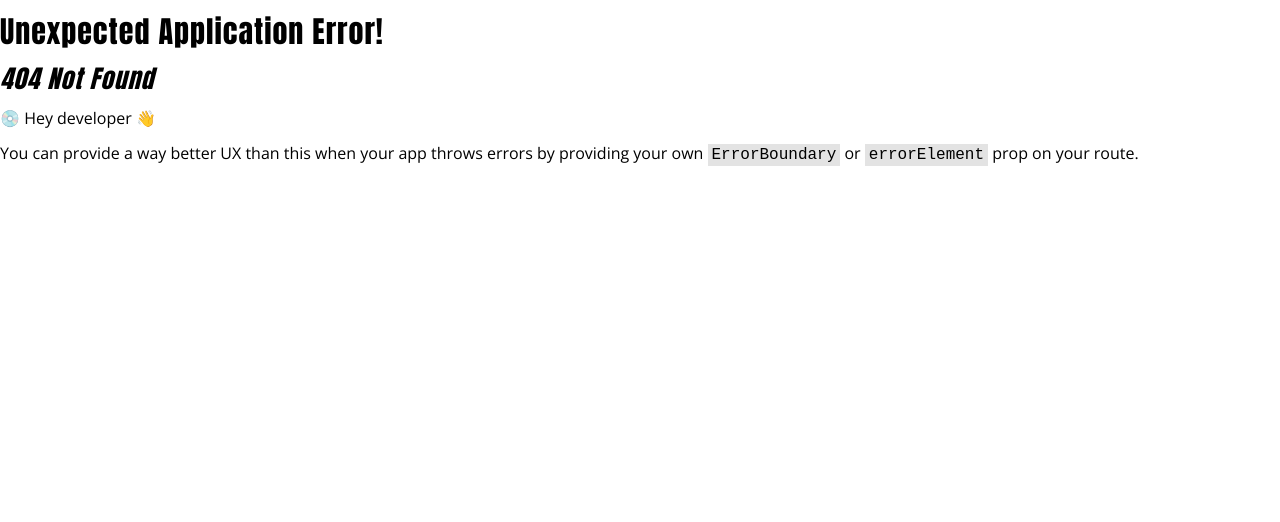
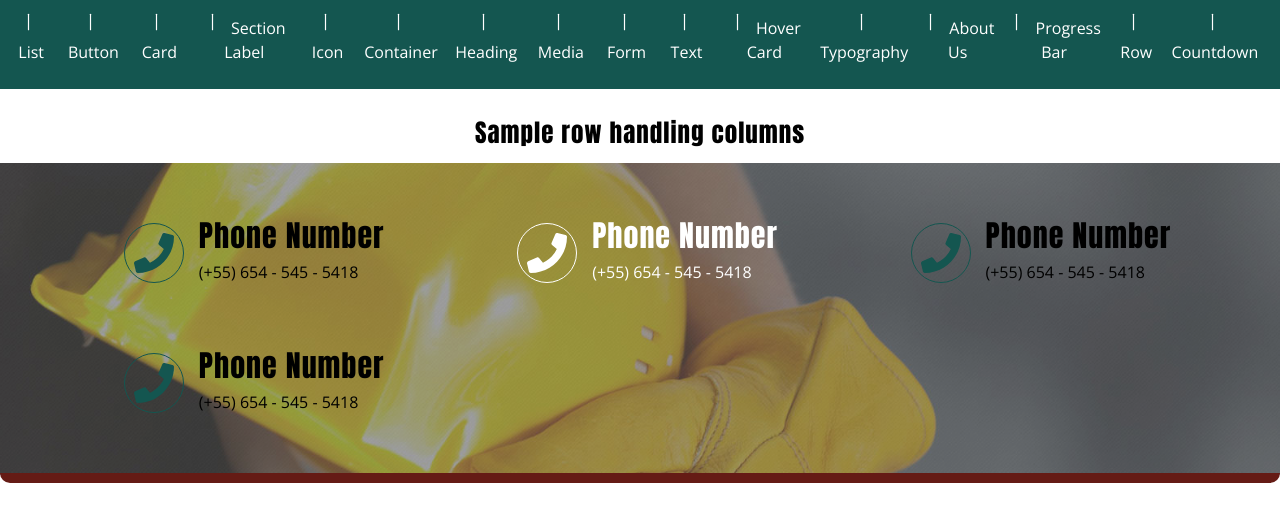
Before and after one commit to nrmndev/nrmndev-fw, a React (Vite) app: page /row in a window 1280 px wide. Before the commit this address had no page. Shown: the top 522 px of the page. Built offline with nearby package versions, Linux system fonts and the light colour scheme.

Commit message:
added sample component

```diff
--- a/src/routing/Index.tsx
+++ b/src/routing/Index.tsx
@@ -17,6 +17,7 @@ import SampleMainNavigation from "./SampleComponents/SampleMainNav";
 import SampleHeroBanner from "./SampleComponents/SampleHero";
 import SampleTypography from "./SampleComponents/SampleTypography";
 import SampleCard from "./SampleComponents/SampleCard";
+import SampleRow from "./SampleComponents/SampleRow";
 
 const router = createBrowserRouter([
   {
@@ -26,6 +27,10 @@ const router = createBrowserRouter([
       {
         path: "list",
         element: <SampleList />,
+      },
+      {
+        path: "row",
+        element: <SampleRow />,
       },
       {
         path: "card",
--- /dev/null
+++ b/src/routing/SampleComponents/SampleRow.tsx
@@ -0,0 +1,85 @@
+import heroBanner from "../../assets/hero_banner.jpg";
+
+import { Column, Container, Media, Row, Typography } from "@uiComponents";
+import { FaPhone } from "react-icons/fa";
+
+const SampleRow = () => {
+  return (
+    <>
+      <Typography as="h3" textAlign="center">
+        Sample row handling columns
+      </Typography>
+      <Container
+        border={{ bottom: 10, color: "secondary" }}
+        borderRadius={{ bottomLeft: 10, bottomRight: 10 }}
+        background={{ image: heroBanner, attachment: "fixed" }}
+        padding={"lg"}
+        fluid
+        className="overlay"
+        overlay={{ color: "white", opacity: 20 }}
+        // style={{ backgroundColor: "black", minHeight: "200px" }}
+      >
+        <Container>
+          <Row
+            lgColumns={3}
+            mdColumns={2}
+            smColumns={1}
+            xxlColumns={3}
+            xlColumns={3}
+            xsColumns={1}
+          >
+            <Media
+              icon={{
+                icon: FaPhone,
+                //background: "primary",
+                color: "primary",
+                rounded: true,
+                variant: "outline",
+              }}
+              heading={{ children: "Phone Number" }}
+              body={{ children: <>(+55) 654 - 545 - 5418</> }}
+            />
+            <Media
+              icon={{
+                icon: FaPhone,
+                //background: "primary",
+                color: "white",
+                margin: "sm",
+                rounded: true,
+                variant: "outline",
+              }}
+              heading={{ children: "Phone Number", color: "white" }}
+              body={{ children: <>(+55) 654 - 545 - 5418</>, color: "white" }}
+            />
+            <Media
+              icon={{
+                icon: FaPhone,
+                //background: "primary",
+                color: "primary",
+                margin: "sm",
+                rounded: true,
+                variant: "outline",
+              }}
+              heading={{ children: "Phone Number" }}
+              body={{ children: <>(+55) 654 - 545 - 5418</> }}
+            />
+            <Media
+              icon={{
+                icon: FaPhone,
+                //background: "primary",
+                color: "primary",
+                margin: "sm",
+                rounded: true,
+                variant: "outline",
+              }}
+              heading={{ children: "Phone Number" }}
+              body={{ children: <>(+55) 654 - 545 - 5418</> }}
+            />
+          </Row>
+        </Container>
+      </Container>
+    </>
+  );
+};
+
+export default SampleRow;
--- a/src/routing/SampleSections/Homepage.tsx
+++ b/src/routing/SampleSections/Homepage.tsx
@@ -1,5 +1,5 @@
 import { Container } from "@uiComponents";
-import Column from "components/container/Column";
+import Column from "components/layout/Column";
 import React from "react";
 import SampleHeroBanner from "routing/SampleComponents/SampleHero";
 import SampleMainNavigation from "routing/SampleComponents/SampleMainNav";
--- a/src/routing/componentNavRoutes.tsx
+++ b/src/routing/componentNavRoutes.tsx
@@ -103,8 +103,15 @@ const listArray = [
   },
   {
     label: (
+      <Link to="/row" className="list__item">
+        Row
+      </Link>
+    ),
+  },
+  {
+    label: (
       <Link to="/countdown" className="list__item">
-        Sample Countdown
+        Countdown
       </Link>
     ),
   },
```
